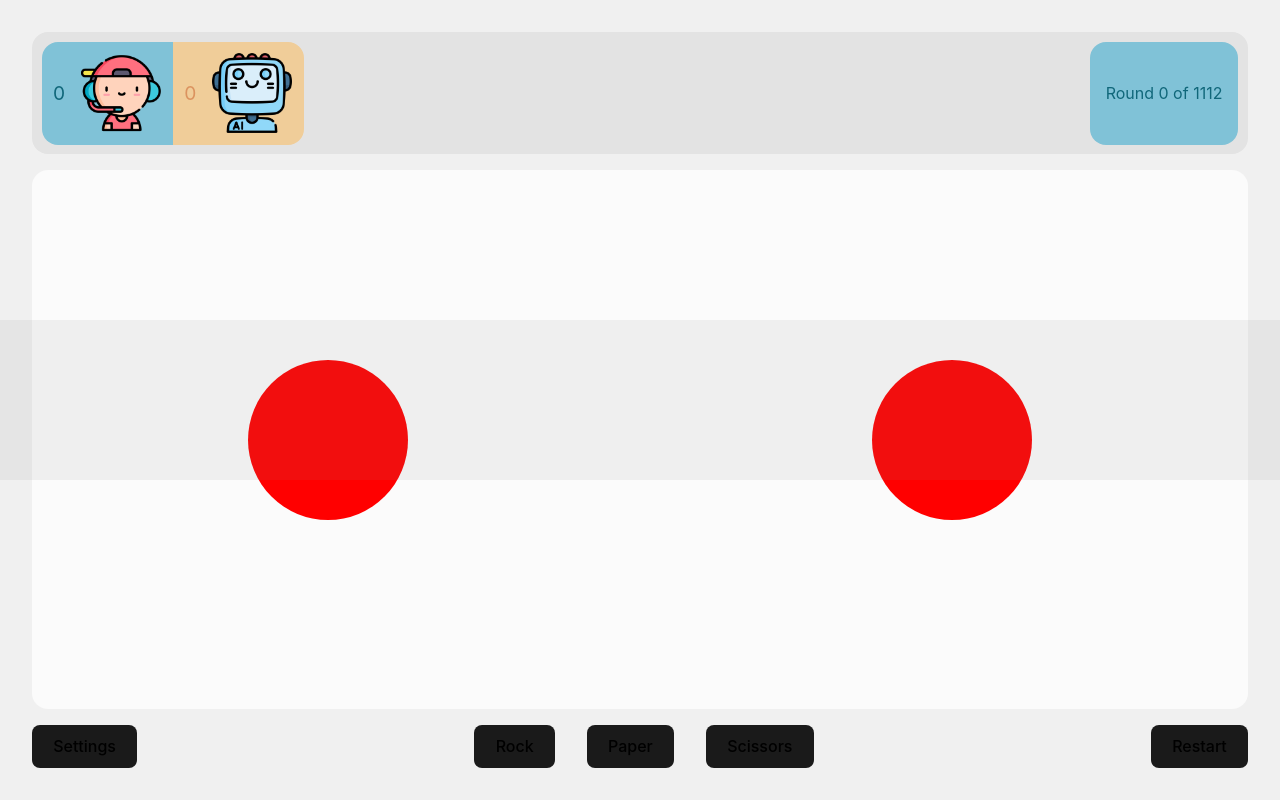
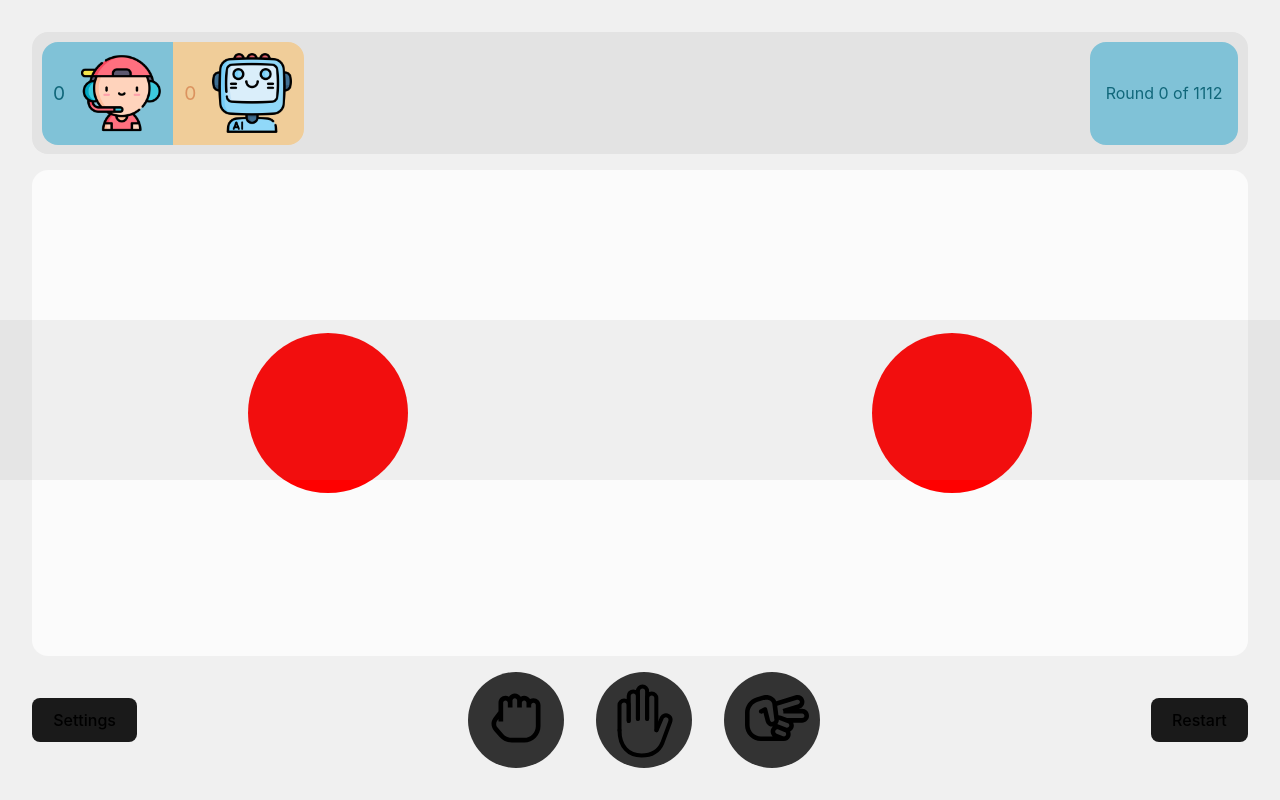
Before and after one commit to bouchra-yousra/Shifumi, a React (Vite) app: page / in a window 1280 px wide. Built offline with nearby package versions, Linux system fonts and the light colour scheme.

Commit message:
update choices style

```diff
--- a/src/components/choices/Choice.tsx
+++ b/src/components/choices/Choice.tsx
@@ -7,4 +7,8 @@ type ChoiceProps = {
 export const Choice = styled(motion.button)<ChoiceProps>`
   border: 2px solid ${({ selected }) => (selected ? " white" : "transparent")};
   outline: none;
+  border-radius: 100%;
+  width: 6rem;
+  height: 6rem;
+  background-color: var(--gray-800);
 `;
--- a/src/components/choices/Choices.tsx
+++ b/src/components/choices/Choices.tsx
@@ -1,3 +1,4 @@
+import { Rock, Paper, Scissor } from "../../Icons";
 import { GameChoice } from "../../types";
 import { Choice } from "./Choice";
 import { ChoiceContainer } from "./ChoiceContainer";
@@ -18,6 +19,11 @@ export const Choices = ({
     GameChoice.PAPER,
     GameChoice.SCISSORS,
   ];
+  const Component = {
+    [GameChoice.ROCK]: <Rock />,
+    [GameChoice.PAPER]: <Paper />,
+    [GameChoice.SCISSORS]: <Scissor />,
+  };
   return (
     <ChoiceContainer>
       {choices.map((choice) => (
@@ -26,7 +32,7 @@ export const Choices = ({
           selected={choice === playerChoice}
           disabled={disabled}
         >
-          {choice}
+          {Component[choice]}
         </Choice>
       ))}
     </ChoiceContainer>
--- a/src/index.css
+++ b/src/index.css
@@ -20,6 +20,8 @@
   --bg1: #ffffff;
   --bg2: #f0f0f0;
   --bg3: #e3e3e3;
+
+  --gray-800: #333;
 }
 
 * {
--- a/src/pages/Game.tsx
+++ b/src/pages/Game.tsx
@@ -38,10 +38,11 @@ export const Game = () => {
     const gameResult = getGameResult(e, randomChoice);
     const newScore = updateScore(gameResult, score);
     setComputerChoice(undefined);
+    setPlayerChoice(e);
 
     setTimeout(() => {
       setCurrentRound((val: number) => val + 1);
-      setPlayerChoice(e);
+
       setComputerChoice(randomChoice);
       setResult(gameResult);
       setScore(newScore);
```
